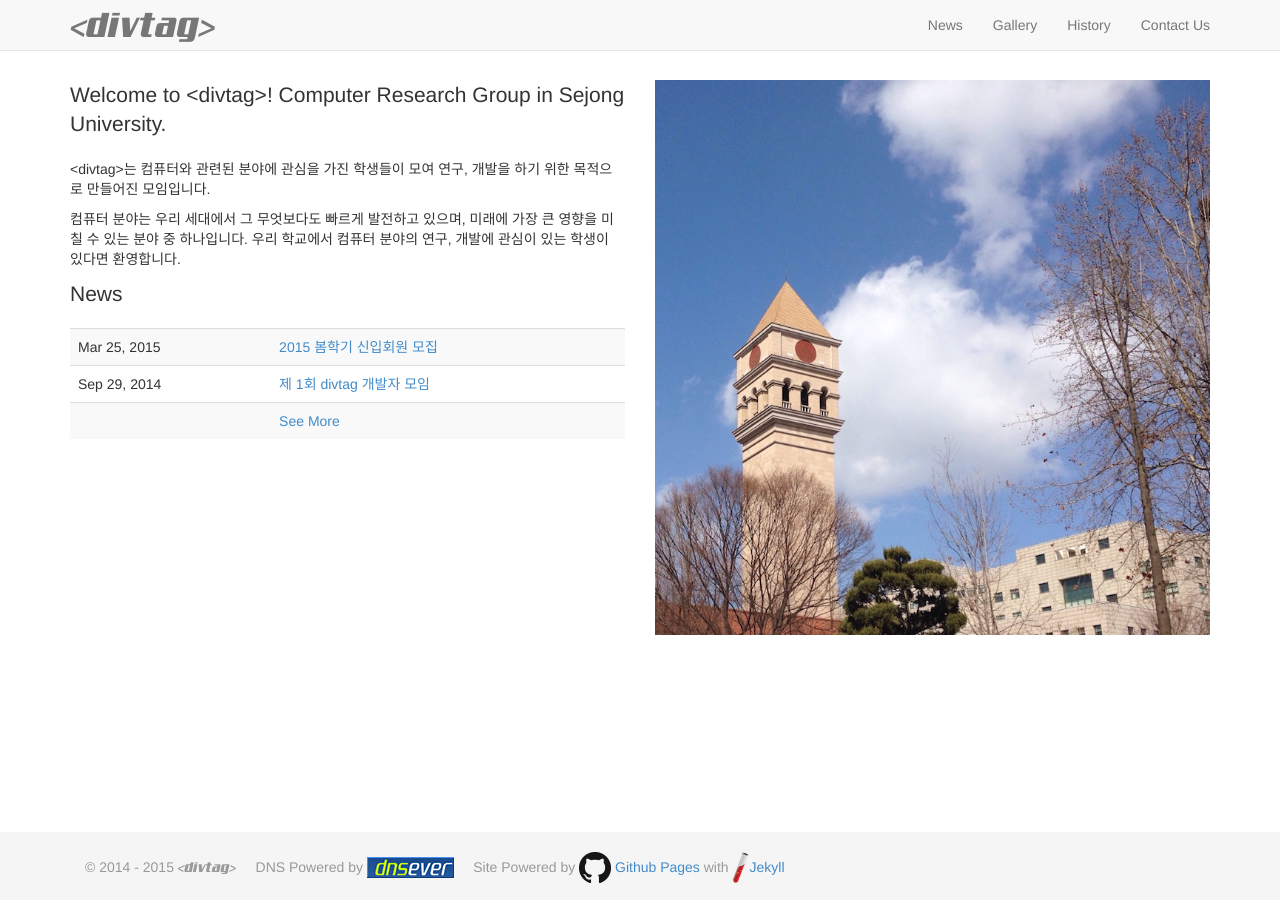
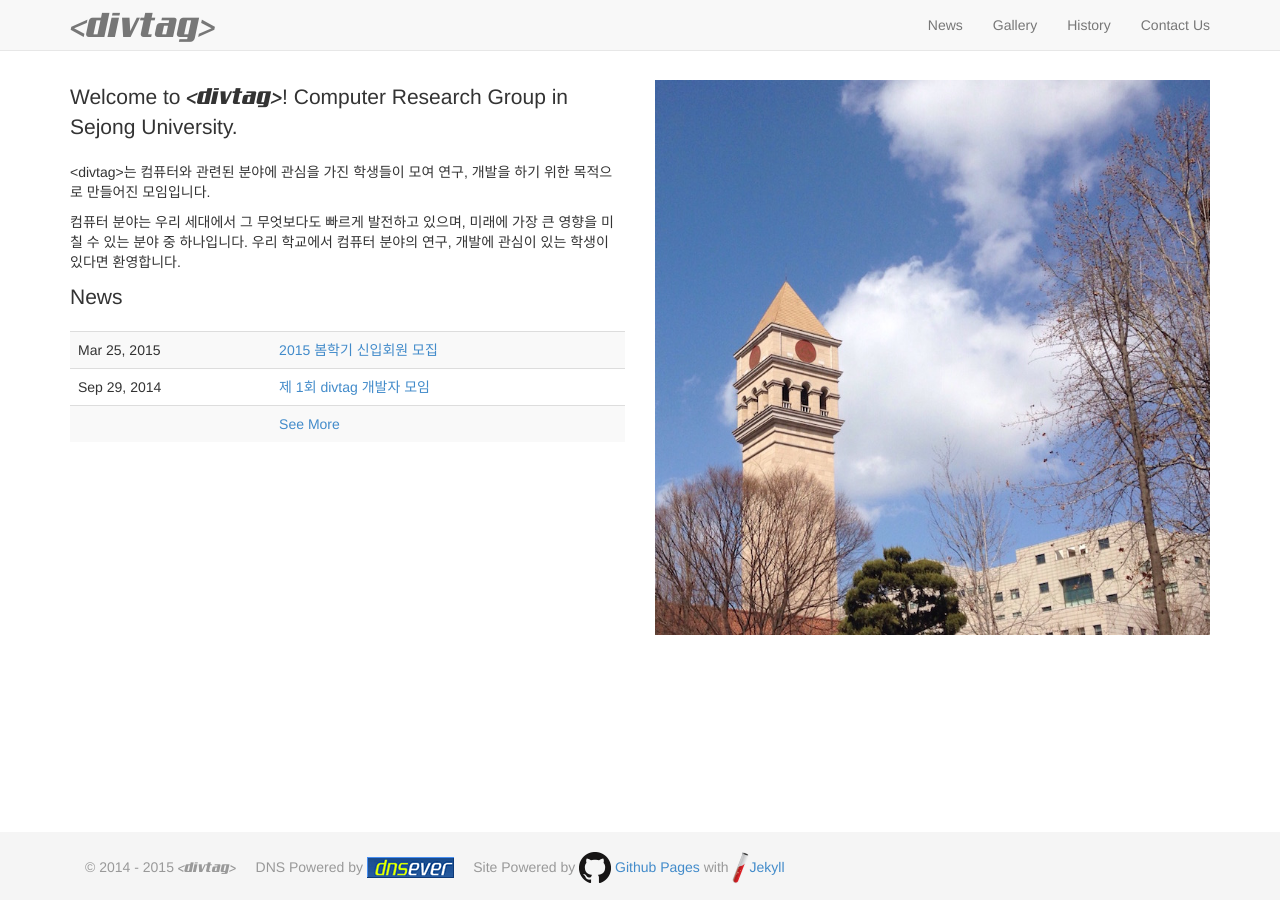
Before and after one commit to divtagers/divtagers.github.io, a Jekyll site: the page built from index.html, in a window 1280 px wide. Built offline with Jekyll 4.4.1, drawn with Linux system fonts in a browser that asks for light colours; nearby versions of some CDN libraries; Markdown is read by kramdown in place of the engine named in the settings.

Commit message:
edit lead

```diff
--- a/index.html
+++ b/index.html
@@ -6,7 +6,7 @@ type: home
 
 <div class="row">
   <div class="col-md-6">
-  	<p class="lead">Welcome to &lt;divtag&gt;! Computer Research Group in Sejong University.</p>
+  	<p class="lead">Welcome to <span class="divtag" style="font-size: 23px;">&lt;divtag&gt;</span>! Computer Research Group in Sejong University.</p>
   	<p> &lt;divtag&gt;는 컴퓨터와 관련된 분야에 관심을 가진 학생들이 모여 연구, 개발을 하기 위한 목적으로 만들어진 모임입니다.</p>
   	<p>컴퓨터 분야는 우리 세대에서 그 무엇보다도 빠르게 발전하고 있으며, 미래에 가장 큰 영향을 미칠 수 있는 분야 중 하나입니다. 우리 학교에서 컴퓨터 분야의 연구, 개발에 관심이 있는 학생이 있다면 환영합니다.</p>
     <p class="lead">News</p>
```
Also changed, not shown: 1 other file.
